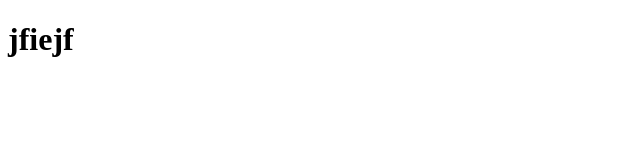
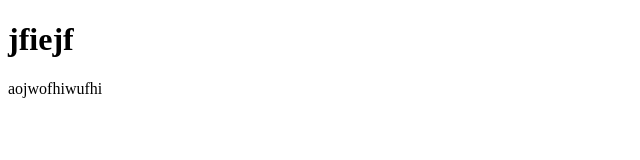
Before and after one commit to L3GEND-AI/VAVA, a plain HTML site: page index.html in a window 1280 px wide. Shown: the whole page, without its empty margins (0-640 px from the left). Drawn offline with Linux system fonts and the light colour scheme.

Commit message:
commit main

```diff
--- a/index.html
+++ b/index.html
@@ -8,5 +8,6 @@
 </head>
 <body>
     <h1>jfiejf</h1>
+    <p>aojwofhiwufhi</p>
 </body>
 </html>
```
